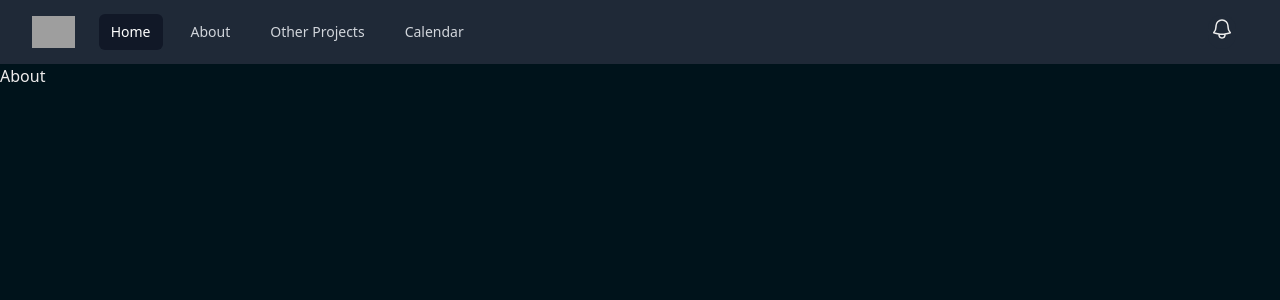
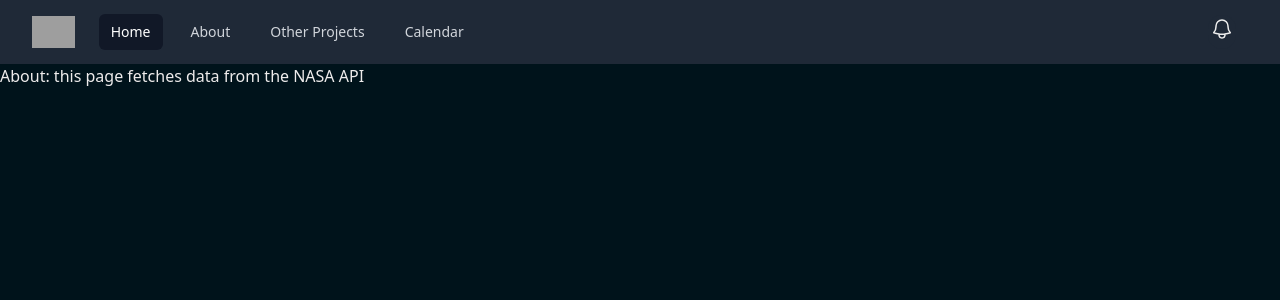
Before and after one commit to Ryankolsen/stranger-things, a Next.js app: page /about in a window 1280 px wide. Shown: the top 300 px of the page. Built offline with nearby package versions, Linux system fonts and the light colour scheme; grey boxes are pictures that could not be loaded.

Commit message:
style more css

```diff
--- a/pages/about.tsx
+++ b/pages/about.tsx
@@ -3,7 +3,7 @@ import React from "react";
 function about() {
   return (
     <div>
-      <h1>About</h1>
+      <h1>About: this page fetches data from the NASA API</h1>
     </div>
   );
 }
```
